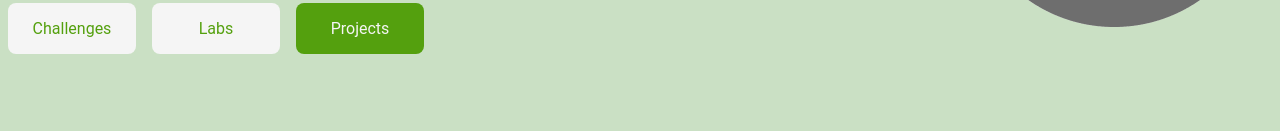
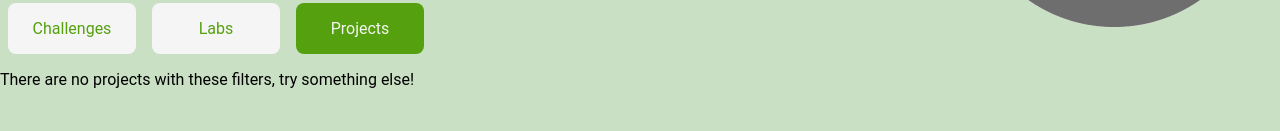
Before and after one commit to haphamo/Prepr_Front_End_Dev_Work_Challenge, a React (Create React App) app: page /projects in a window 1280 px wide. Shown: the part 169-300 px from the top of the page. Built offline with nearby package versions, Linux system fonts and the light colour scheme.

Commit message:
Added conditional for empty data array

```diff
--- a/src/components/Card.js
+++ b/src/components/Card.js
@@ -24,7 +24,6 @@ export default function Card({ type, filters }) {
     return true;
   });
 
-  // console.log(result)
   const displaySpecificData = result.map((element) => {
     const { id, status, src, title, summary } = element;
     return (
@@ -46,5 +45,9 @@ export default function Card({ type, filters }) {
     );
   });
 
-  return <div className="section">{displaySpecificData}</div>;
+  return (
+    <div>
+      {result.length > 0 ?  <div className="section">{displaySpecificData}</div> : <div>There are no {`${type}s`} with these filters, try something else!</div>}
+    </div>
+  )
 }
```
